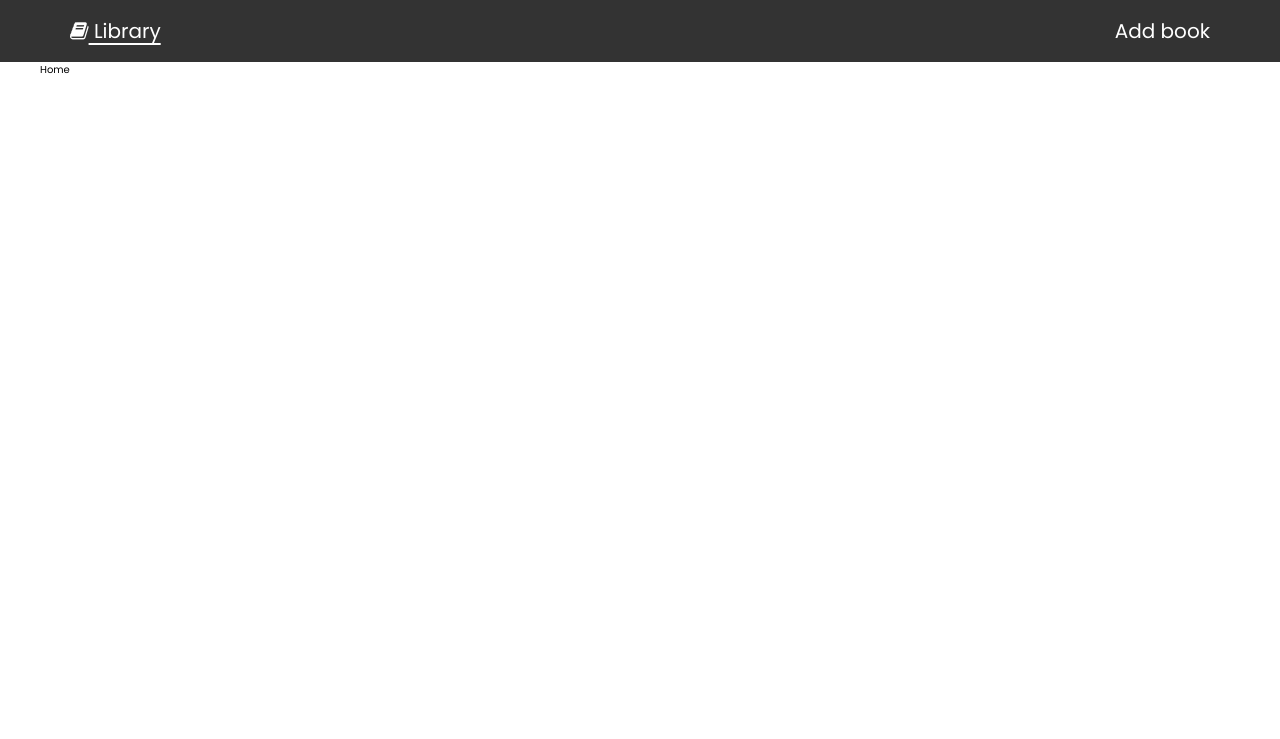
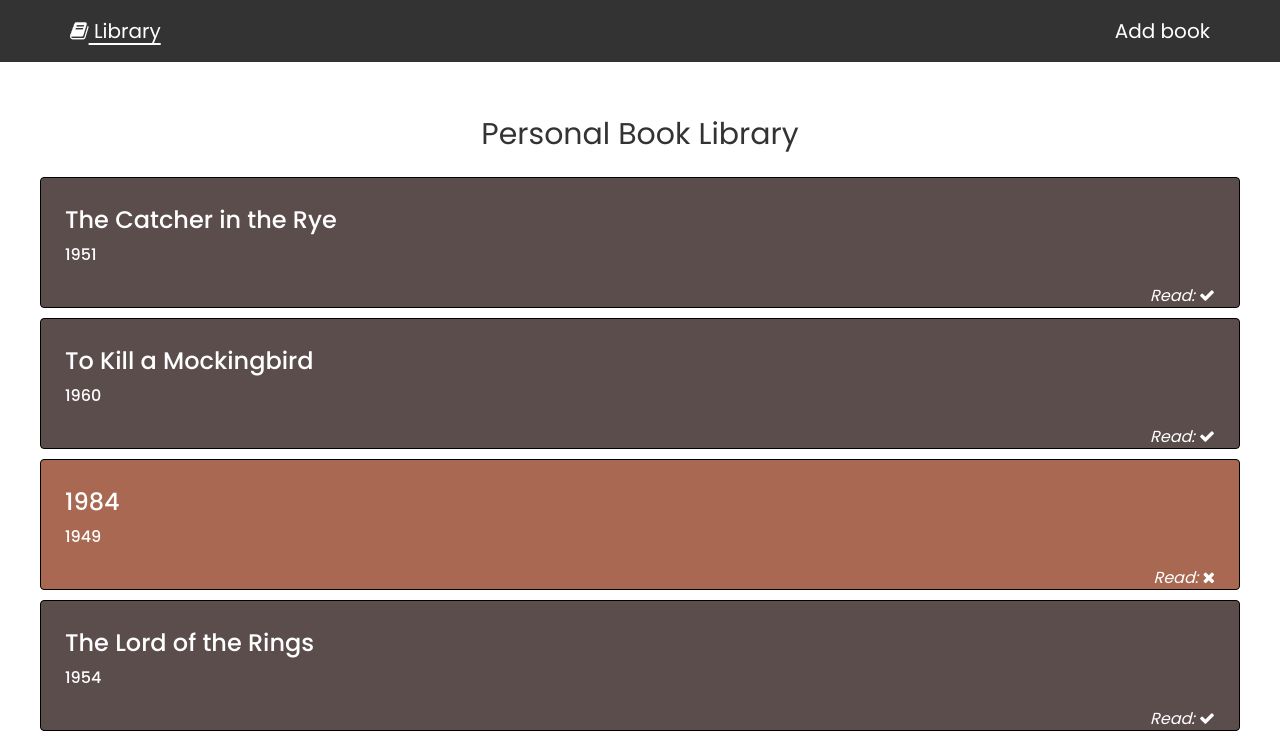
Before and after one commit to valdasko/React-Library-App, a React (Vite) app: page / in a window 1280 px wide. Shown: the top 739 px of the page. Built offline with nearby package versions, Linux system fonts and the light colour scheme.

Commit message:
booklist from dummy data

```diff
--- /dev/null
+++ b/src/assets/db.js
@@ -0,0 +1,65 @@
+export const bookData = [
+  {
+    id: 1,
+    title: 'The Catcher in the Rye',
+    author: 'J.D. Salinger',
+    year: 1951,
+    genre: 'Bildungsroman',
+    category: 'Fantasy',
+    read: true,
+  },
+  {
+    id: 2,
+    title: 'To Kill a Mockingbird',
+    author: 'Harper Lee',
+    year: 1960,
+    genre: 'Southern Gothic',
+    category: 'Fiction',
+    read: true,
+  },
+  {
+    id: 3,
+    title: '1984',
+    author: 'George Orwell',
+    year: 1949,
+    genre: 'Dystopian Fiction',
+    category: 'Fantasy',
+    read: false,
+  },
+  {
+    id: 4,
+    title: 'The Lord of the Rings',
+    author: 'J.R.R. Tolkien',
+    year: 1954,
+    genre: 'Fantasy',
+    category: 'Fiction',
+    read: true,
+  },
+  {
+    id: 5,
+    title: 'Crime and Punishment',
+    author: 'Fyodor Dostoevsky',
+    year: 1866,
+    genre: 'Philosophical Fiction',
+    category: 'Fiction',
+    read: false,
+  },
+  {
+    id: 6,
+    title: 'The Republic',
+    author: 'Plato',
+    year: -380,
+    genre: 'Philosophy',
+    category: 'Reality',
+    read: true,
+  },
+  {
+    id: 7,
+    title: 'The Origin of Species',
+    author: 'Charles Darwin',
+    year: 1859,
+    genre: 'Science',
+    category: 'Reality',
+    read: false,
+  },
+];
--- /dev/null
+++ b/src/components/pages/BookListItem.jsx
@@ -0,0 +1,48 @@
+import { Link } from 'react-router-dom';
+import styled from 'styled-components';
+
+const Li = styled.li`
+  margin-bottom: 1rem;
+  border: 1px solid black;
+  padding: 1.5em;
+  border-radius: 4px;
+  background-color: ${(props) => props.bg || 'transparent'};
+  color: white;
+`;
+
+const Title = styled.h2`
+  margin-bottom: 0.5rem;
+  font-weight: 500;
+`;
+
+const Year = styled.p`
+  font-weight: 500;
+`;
+const Read = styled.p`
+  font-style: italic;
+  float: right;
+`;
+
+function BookListItem({ item }) {
+  const catColors = item.read ? '#5c4d4d' : '#a96851';
+
+  const currentColor = catColors;
+  return (
+    <Li bg={currentColor}>
+      <Link to={`/books/${item.id}`}>
+        <Title>{item.title}</Title>
+        <Year>{item.year}</Year>
+        <Read>
+          Read:{' '}
+          {item.read ? (
+            <i className="fa fa-check" aria-hidden="true"></i>
+          ) : (
+            <i className="fa fa-times" aria-hidden="true"></i>
+          )}
+        </Read>
+      </Link>
+    </Li>
+  );
+}
+
+export default BookListItem;
--- a/src/components/pages/Home.jsx
+++ b/src/components/pages/Home.jsx
@@ -1,7 +1,33 @@
 import React from 'react';
+import styled from 'styled-components';
+import { bookData } from '../../assets/db';
+import BookListItem from './BookListItem';
+
+const Title = styled.h1`
+  font-size: 3rem;
+  color: #333;
+  font-weight: 400;
+  text-align: center;
+  margin-top: 5rem;
+`;
+
+const List = styled.ul`
+  list-style-type: none;
+  padding: 0;
+  margin-top: 2rem;
+`;
 
 function Home() {
-  return <div className="container page">Home</div>;
+  return (
+    <div className="container">
+      <Title>Personal Book Library</Title>
+      <List>
+        {bookData.map((bObj) => (
+          <BookListItem key={bObj.id} item={bObj} />
+        ))}
+      </List>
+    </div>
+  );
 }
 
 export default Home;
```
